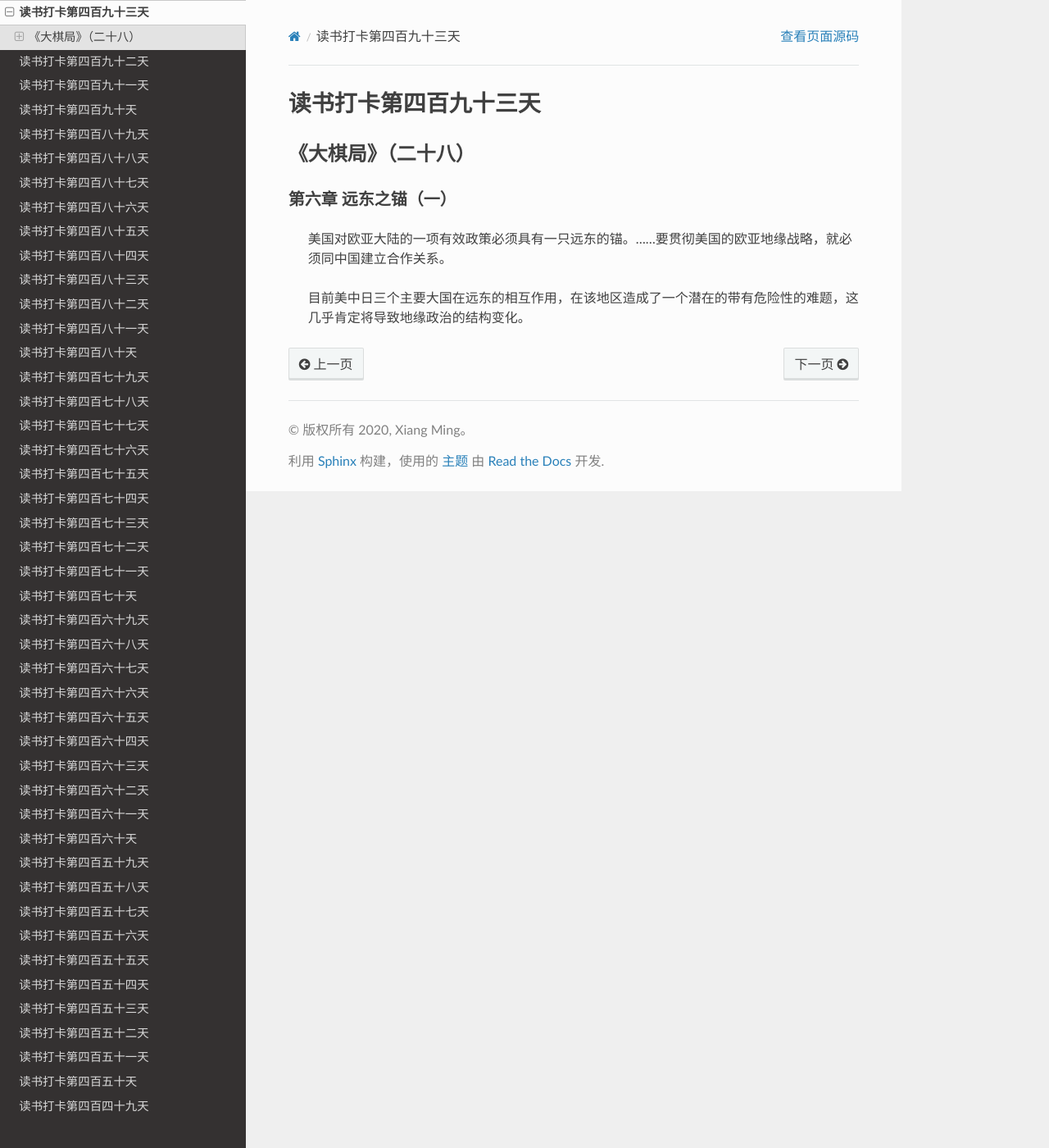
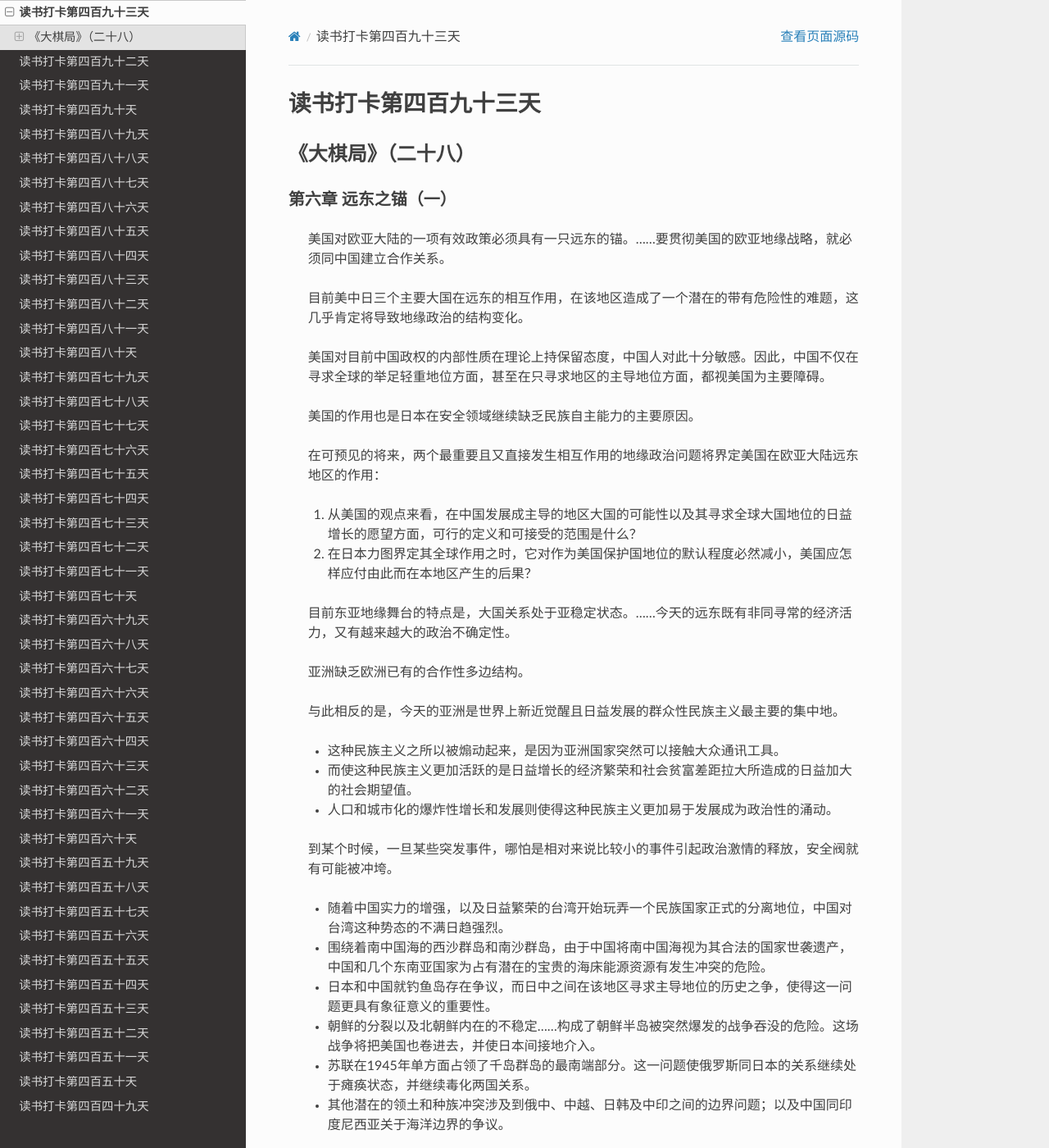
Before and after one commit to xiangming1975/reading, a Sphinx documentation site: the page built from source/2021-12-01.md, in a window 1280 px wide and 1400 px high. Shown: the whole window at 82% size. Built offline with Sphinx 7.4.7 and the Read the Docs theme 2.0.0, drawn with Linux system fonts in a browser that asks for light colours; some of the changed text lies outside the part shown.

Commit message:
大棋局

````diff
--- a/source/2021-12-01.md
+++ b/source/2021-12-01.md
@@ -6,4 +6,33 @@
 
 > 目前美中日三个主要大国在远东的相互作用，在该地区造成了一个潜在的带有危险性的难题，这几乎肯定将导致地缘政治的结构变化。
 
->
+> 美国对目前中国政权的内部性质在理论上持保留态度，中国人对此十分敏感。因此，中国不仅在寻求全球的举足轻重地位方面，甚至在只寻求地区的主导地位方面，都视美国为主要障碍。
+
+> 美国的作用也是日本在安全领域继续缺乏民族自主能力的主要原因。
+
+> 在可预见的将来，两个最重要且又直接发生相互作用的地缘政治问题将界定美国在欧亚大陆远东地区的作用：
+> 1. 从美国的观点来看，在中国发展成主导的地区大国的可能性以及其寻求全球大国地位的日益增长的愿望方面，可行的定义和可接受的范围是什么？
+> 2. 在日本力图界定其全球作用之时，它对作为美国保护国地位的默认程度必然减小，美国应怎样应付由此而在本地区产生的后果？
+
+> 目前东亚地缘舞台的特点是，大国关系处于亚稳定状态。……今天的远东既有非同寻常的经济活力，又有越来越大的政治不确定性。
+
+> 亚洲缺乏欧洲已有的合作性多边结构。
+
+> 与此相反的是，今天的亚洲是世界上新近觉醒且日益发展的群众性民族主义最主要的集中地。
+
+> * 这种民族主义之所以被煽动起来，是因为亚洲国家突然可以接触大众通讯工具。
+> * 而使这种民族主义更加活跃的是日益增长的经济繁荣和社会贫富差距拉大所造成的日益加大的社会期望值。
+> * 人口和城市化的爆炸性增长和发展则使得这种民族主义更加易于发展成为政治性的涌动。
+
+> 到某个时候，一旦某些突发事件，哪怕是相对来说比较小的事件引起政治激情的释放，安全阀就有可能被冲垮。
+> * 随着中国实力的增强，以及日益繁荣的台湾开始玩弄一个民族国家正式的分离地位，中国对台湾这种势态的不满日趋强烈。
+> * 围绕着南中国海的西沙群岛和南沙群岛，由于中国将南中国海视为其合法的国家世袭遗产，中国和几个东南亚国家为占有潜在的宝贵的海床能源资源有发生冲突的危险。
+> * 日本和中国就钓鱼岛存在争议，而日中之间在该地区寻求主导地位的历史之争，使得这一问题更具有象征意义的重要性。
+> * 朝鲜的分裂以及北朝鲜内在的不稳定……构成了朝鲜半岛被突然爆发的战争吞没的危险。这场战争将把美国也卷进去，并使日本间接地介入。
+> * 苏联在1945年单方面占领了千岛群岛的最南端部分。这一问题使俄罗斯同日本的关系继续处于瘫痪状态，并继续毒化两国关系。
+> * 其他潜在的领土和种族冲突涉及到俄中、中越、日韩及中印之间的边界问题；以及中国同印度尼西亚关于海洋边界的争议。
+```
+第二、三已经不是问题，第四也不是问题，第五跟我无关。
+
+问题不多了嘛。
+```
````
